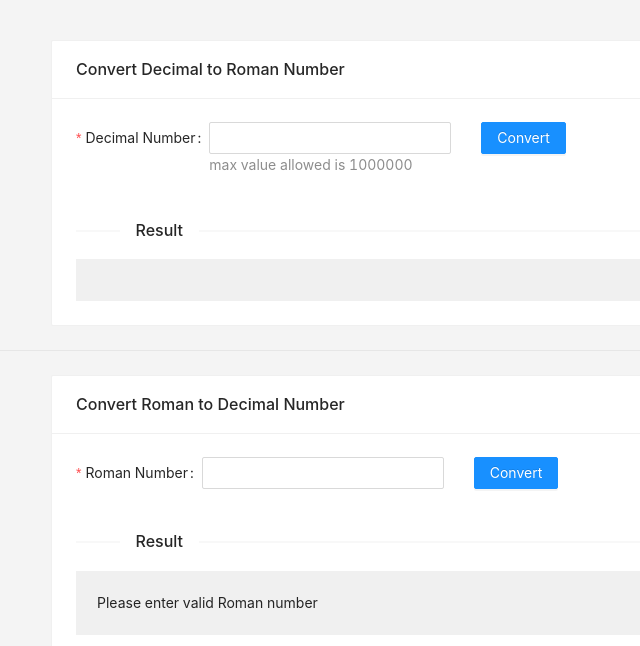
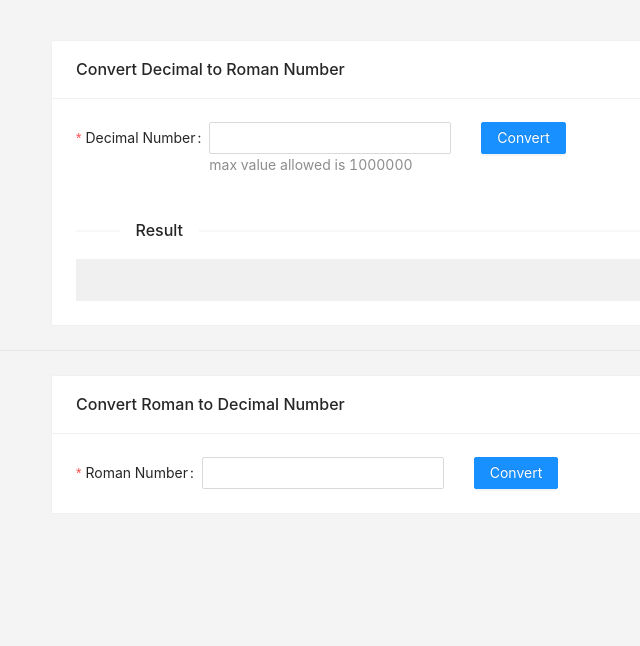
Before and after one commit to rehanalam/roman-numerals-converter, a React (Create React App) app: page / in a window 1280 px wide. Shown: the top 646 px of the page, without its empty margins (89-729 px from the left). Built offline with nearby package versions, Linux system fonts and the light colour scheme.

Commit message:
Fixes romanToDecimal converter error states.

```diff
--- a/src/RomanToDecimal.tsx
+++ b/src/RomanToDecimal.tsx
@@ -32,13 +32,12 @@ function RomanToDecimalConverter() {
                     </Button>
                 </Form.Item>
             </Form>
-            <div className="output-wrapper">
+            {!!decimalOutput && <div className="output-wrapper">
                 <Divider orientation="left">Result</Divider>
                 <div className="output">
-
-                    {decimalOutput === 0 ? 'Please enter valid Roman number' : decimalOutput}
+                    {decimalOutput < 0 ? 'Please enter valid roman number' : decimalOutput}
                 </div>
-            </div>
+            </div>}
         </Card>
     </div>
 }
--- a/src/utility.ts
+++ b/src/utility.ts
@@ -110,6 +110,10 @@ export let RomanNumerals = (function () {
       let currentCharValue = romanNumbersMap[currentChar];
       let nextCharValue = romanNumbersMap[nextChar];
 
+      if (!currentCharValue) {
+        return -1;
+      }
+
       if (romanNumberLength > i + 1) {
         if (currentCharValue >= nextCharValue) {
           decimalNumber += currentCharValue;
```
